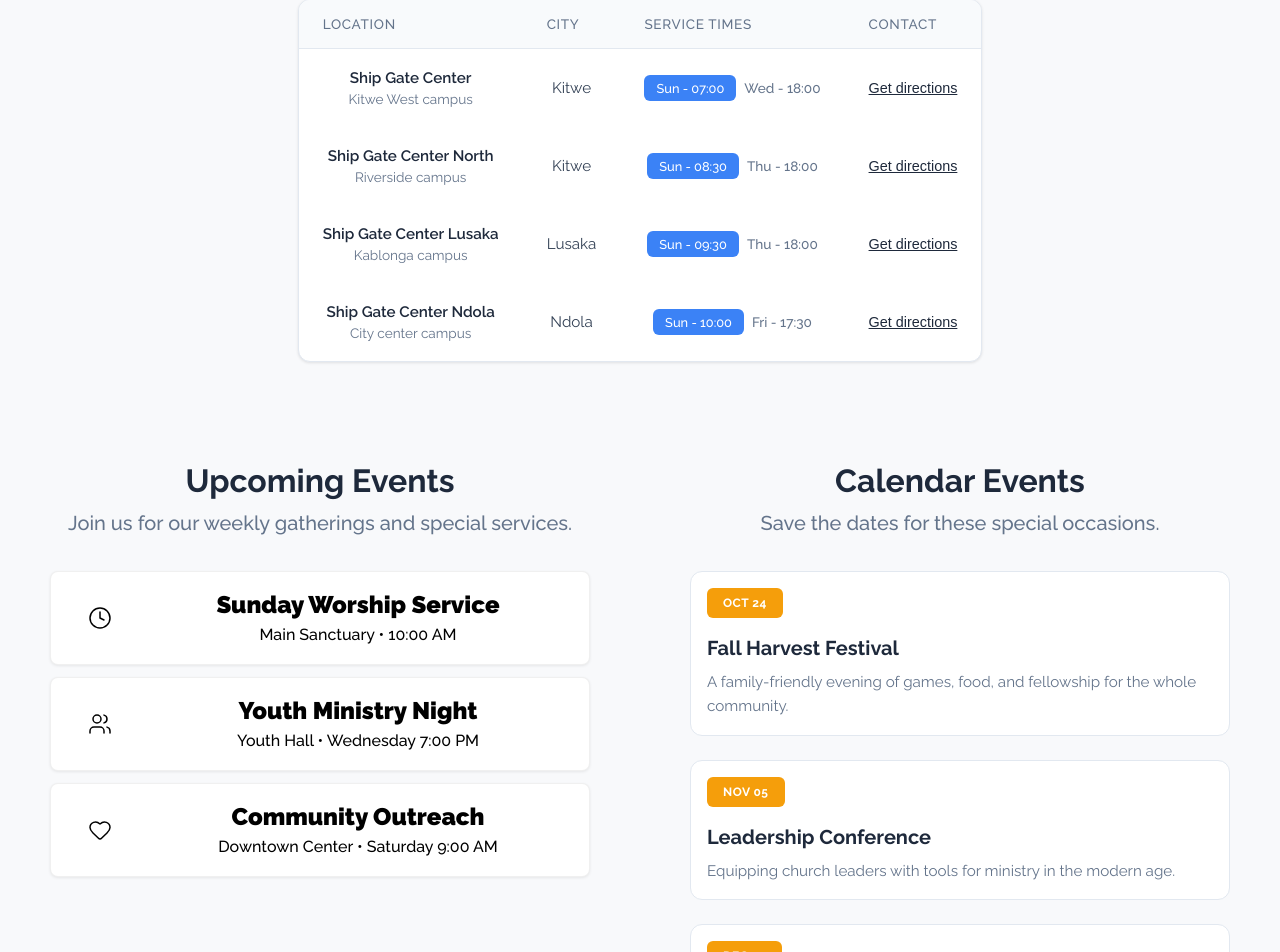
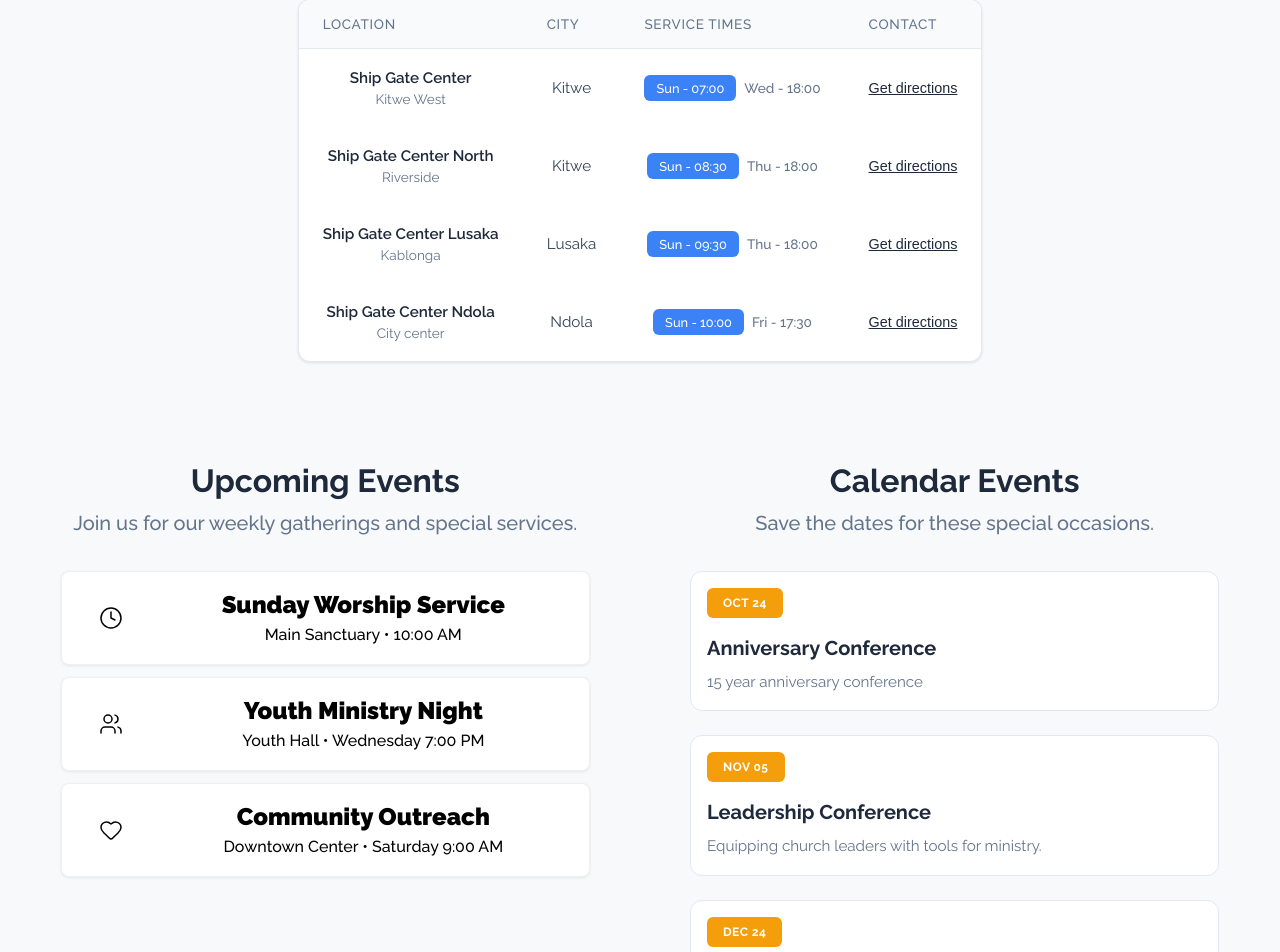
Before and after one commit to nkowanitemwani/besthesdapoolministries, a Next.js app: page / in a window 1280 px wide. Shown: the part 2881-3833 px from the top of the page. Built offline with nearby package versions, Linux system fonts and the light colour scheme.

Commit message:
minor footer and card changes

```diff
--- a/src/app/components/grids/calender/index.js
+++ b/src/app/components/grids/calender/index.js
@@ -4,17 +4,17 @@ import styles from "./calender.module.css";
 const calendarEvents = [
   {
     date: "OCT 24",
-    title: "Fall Harvest Festival",
-    description: "A family-friendly evening of games, food, and fellowship for the whole community."
+    title: "Anniversary Conference",
+    description: "15 year anniversary conference"
   },
   {
     date: "NOV 05",
     title: "Leadership Conference",
-    description: "Equipping church leaders with tools for ministry in the modern age."
+    description: "Equipping church leaders with tools for ministry."
   },
   {
     date: "DEC 24",
-    title: "Christmas Eve Vigil",
+    title: "Christmas Eve",
     description: "Candlelight service celebrating the birth of Christ with carols and scripture."
   }
 ];
--- a/src/app/components/locationtable/index.js
+++ b/src/app/components/locationtable/index.js
@@ -17,7 +17,7 @@ export default function LocationTable(){
             <tr>
                 <td>
                 <div className={styles.locationName}>Ship Gate Center</div>
-                <div className={styles.locationDetail}>Kitwe West campus</div>
+                <div className={styles.locationDetail}>Kitwe West </div>
                 </td>
                 <td>Kitwe</td>
                 <td>
@@ -31,7 +31,7 @@ export default function LocationTable(){
             <tr>
                 <td>
                 <div className={styles.locationName}>Ship Gate Center North</div>
-                <div className={styles.locationDetail}>Riverside campus</div>
+                <div className={styles.locationDetail}>Riverside</div>
                 </td>
                 <td>Kitwe</td>
                 <td>
@@ -45,7 +45,7 @@ export default function LocationTable(){
             <tr>
                 <td>
                 <div className={styles.locationName}>Ship Gate Center Lusaka</div>
-                <div className={styles.locationDetail}>Kablonga campus</div>
+                <div className={styles.locationDetail}>Kablonga</div>
                 </td>
                 <td>Lusaka</td>
                 <td>
@@ -59,7 +59,7 @@ export default function LocationTable(){
             <tr>
                 <td>
                 <div className={styles.locationName}>Ship Gate Center Ndola</div>
-                <div className={styles.locationDetail}>City center campus</div>
+                <div className={styles.locationDetail}>City center</div>
                 </td>
                 <td>Ndola</td>
                 <td>
--- a/src/app/globals.css
+++ b/src/app/globals.css
@@ -78,6 +78,7 @@ footer {
 footer p {
   padding: 2rem 4rem;
   text-align: center;
+  color: #f8f9fb;
 }
 
 hr{
```
